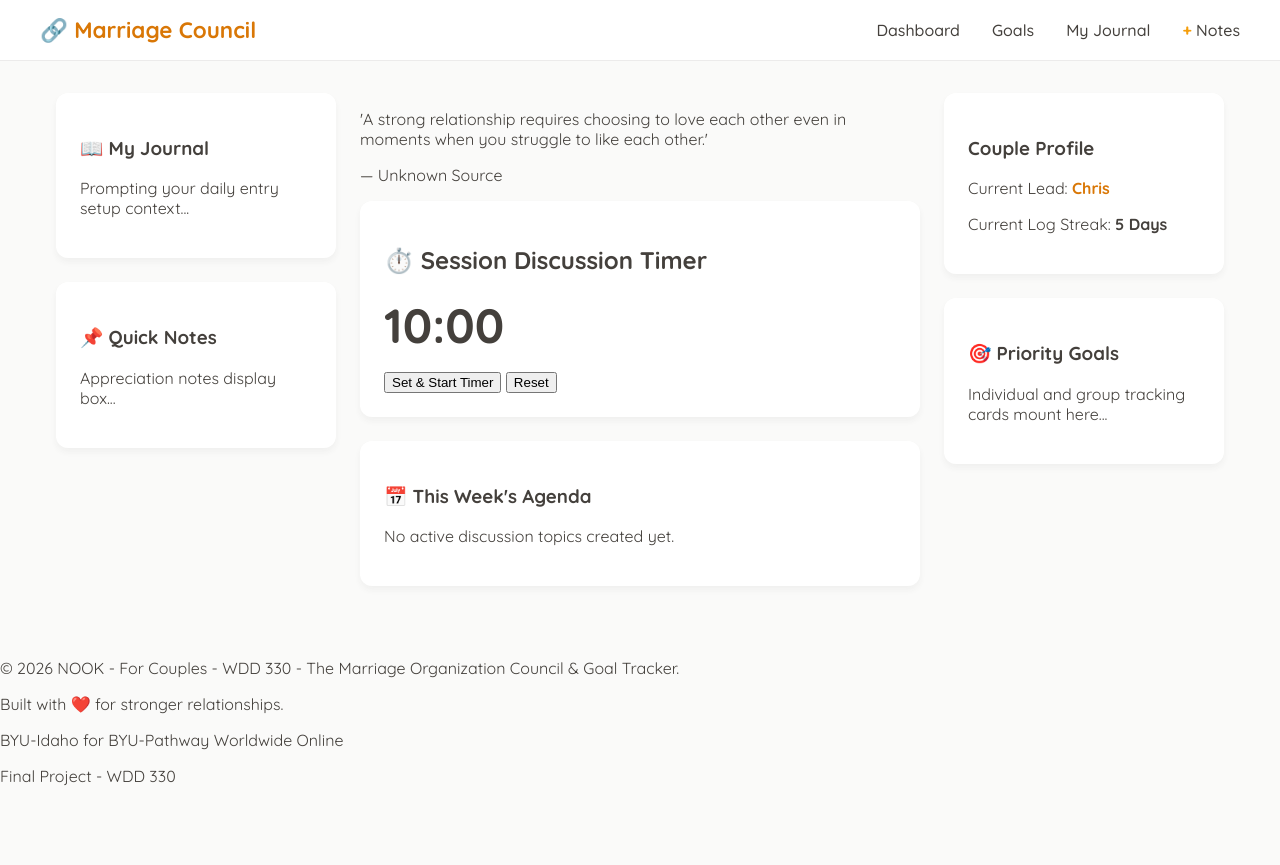
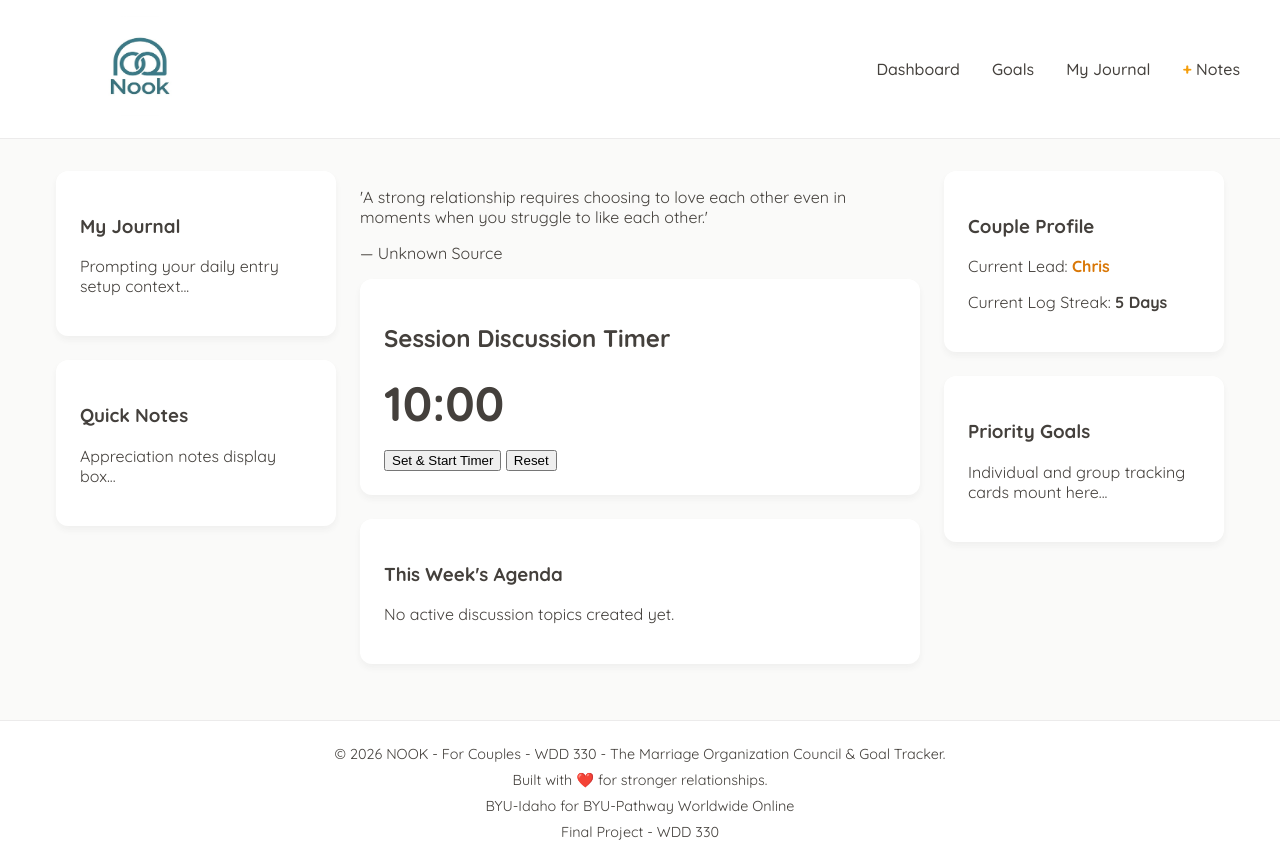
Before and after one commit to nancybellweb/final-project-WDD330-NancyBell, a website built with Vite: page src/index.html in a window 1280 px wide. Before the commit the page ends 802 px from the top, so only its background shows below. Built offline with nearby package versions, Linux system fonts and the light colour scheme; no server answers.

Commit message:
Connecting footer and header and adding the hamburguer menu

```diff
--- a/src/css/style.css
+++ b/src/css/style.css
@@ -55,6 +55,12 @@ body {
   font-weight: 700;
   color: var(--primary-accent);
   text-decoration: none;
+}
+.logo-image {
+  width: 200px;
+  height: 100px;
+  margin-right: 0.5rem;
+  border-radius: 50%;
 }
 
 /* Desktop navigation hidden by default on mobile */
@@ -134,7 +140,43 @@ body {
 .right-column .content-card p:first-of-type strong {
   color: var(--primary-accent);
 }
+/* Footer */
+#main-footer {
+  background-color: var(--surface-white); /* White background to match header */
+  border-top: 1px solid rgba(68, 64, 60, 0.1); /* Subtle separating line */
+  color: var(--text-main); /* Warm Charcoal */
+  padding: 1.5rem 1rem;
+  margin-top: auto; /* Crucial! Automatically pushes the footer to the very bottom */
+  width: 100%;
+  box-sizing: border-box;
+}
 
+.footer-container {
+  max-width: 1200px;
+  margin: 0 auto;
+  display: flex;
+  flex-direction: column;
+  align-items: center;
+  justify-content: center;
+  gap: 0.5rem;
+  font-size: 0.9rem;
+}
+
+/* Optional: Subtle design for copyright vs links in the footer */
+.footer-container p {
+  margin: 0;
+  font-weight: 400;
+}
+
+.footer-container a {
+  color: var(--primary-accent); /* Warm Amber */
+  text-decoration: none;
+  font-weight: 500;
+}
+
+.footer-container a:hover {
+  text-decoration: underline;
+}
 /*desktop view*/
 @media (min-width: 768px) {
   /* Toggle Navigation Bars */
--- a/src/index.html
+++ b/src/index.html
@@ -15,11 +15,11 @@
 
     <aside class='left-column'>
       <div class='content-card'>
-        <h3>📖 My Journal</h3>
+        <h3>My Journal</h3>
         <p>Prompting your daily entry setup context...</p>
       </div>
       <div class='content-card'>
-        <h3>📌 Quick Notes</h3>
+        <h3>Quick Notes</h3>
         <p>Appreciation notes display box...</p>
       </div>
     </aside>
@@ -28,7 +28,7 @@
       <div id='daily-quote-container'></div>
 
       <section class='timer-card content-card'>
-        <h2>⏱️ Session Discussion Timer</h2>
+        <h2>Session Discussion Timer</h2>
         <div class='timer-display-wrapper'>
           <span id='timer-countdown'>10:00</span>
         </div>
@@ -39,7 +39,7 @@
       </section>
 
       <div class='content-card'>
-        <h3>📅 This Week's Agenda</h3>
+        <h3>This Week's Agenda</h3>
         <p>No active discussion topics created yet.</p>
       </div>
     </section>
@@ -51,7 +51,7 @@
         <p>Current Log Streak: <strong>5 Days</strong></p>
       </div>
       <div class='content-card'>
-        <h3>🎯 Priority Goals</h3>
+        <h3>Priority Goals</h3>
         <p>Individual and group tracking cards mount here...</p>
       </div>
     </aside>
--- a/src/js/utils.mjs
+++ b/src/js/utils.mjs
@@ -20,17 +20,19 @@ export function qs(selector, parent = document) {
     return await response.text();
     }
 
-    export async function loadHeaderFooter() {
+export async function loadHeaderFooter() {
     try {
-        const headerTemplate = await loadTemplate('/src/partials/header.html');
-        const footerTemplate = await loadTemplate('/src/partials/footer.html');
+        // If your partials folder is directly inside /src/
+        const headerTemplate = await loadTemplate('/partials/header.html');
+        const footerTemplate = await loadTemplate('/partials/footer.html');
 
+        // Double-check selector targets match index.html exactly
         const headerElement = document.querySelector('#main-header');
         const footerElement = document.querySelector('#main-footer');
 
         if (headerElement) headerElement.innerHTML = headerTemplate;
         if (footerElement) footerElement.innerHTML = footerTemplate;
     } catch (error) {
-        console.error('Layout dynamic rendering error:', error);
+        console.error('Layout rendering error:', error);
     }
 }
--- a/src/partials/header.html
+++ b/src/partials/header.html
@@ -1,6 +1,8 @@
 <div class='header-container'>
     <div class='logo'>
-        <a href='index.html'>🔗 Marriage Council</a>
+        <a href='index.html'>
+            <img src='./images/logos/nook-logo.jpg' alt='Nook Logo' class='logo-image'>
+        </a>
     </div>
 
     <nav class='nav-desktop'>
```
Also changed, not shown: src/images/logos/nook-logo.jpg (added).
